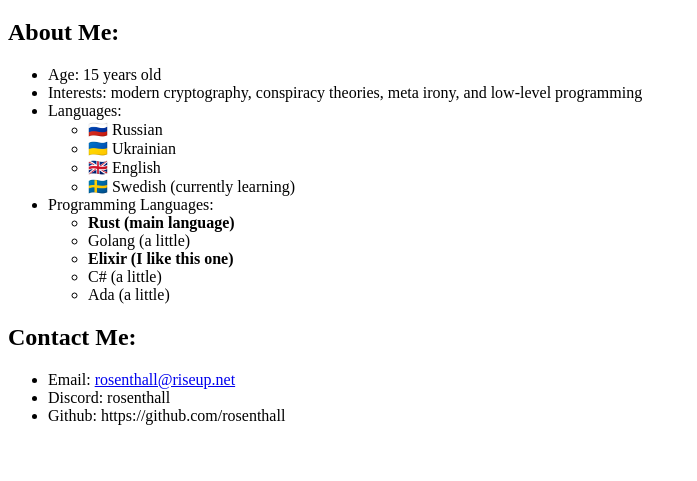
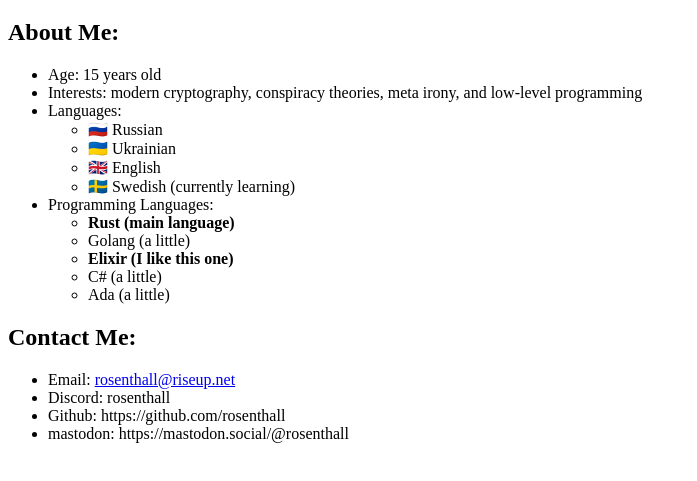
Before and after one commit to rosenthall/rosenthall.github.io, a plain HTML site: page index.html in a window 1280 px wide. Shown: the part 61-542 px from the top of the page, without its empty margins (0-697 px from the left). Drawn offline with Linux system fonts and the light colour scheme.

Commit message:
Added mastodon to the contacts list

```diff
--- a/index.html
+++ b/index.html
@@ -36,6 +36,8 @@
         <li>Email: <a href="mailto:rosenthall@riseup.net">rosenthall@riseup.net</a></li>
         <li>Discord: rosenthall</li>
         <li>Github: https://github.com/rosenthall</li>
+        <li>mastodon: https://mastodon.social/@rosenthall</li>
+
     </ul>
 </body>
 
```
